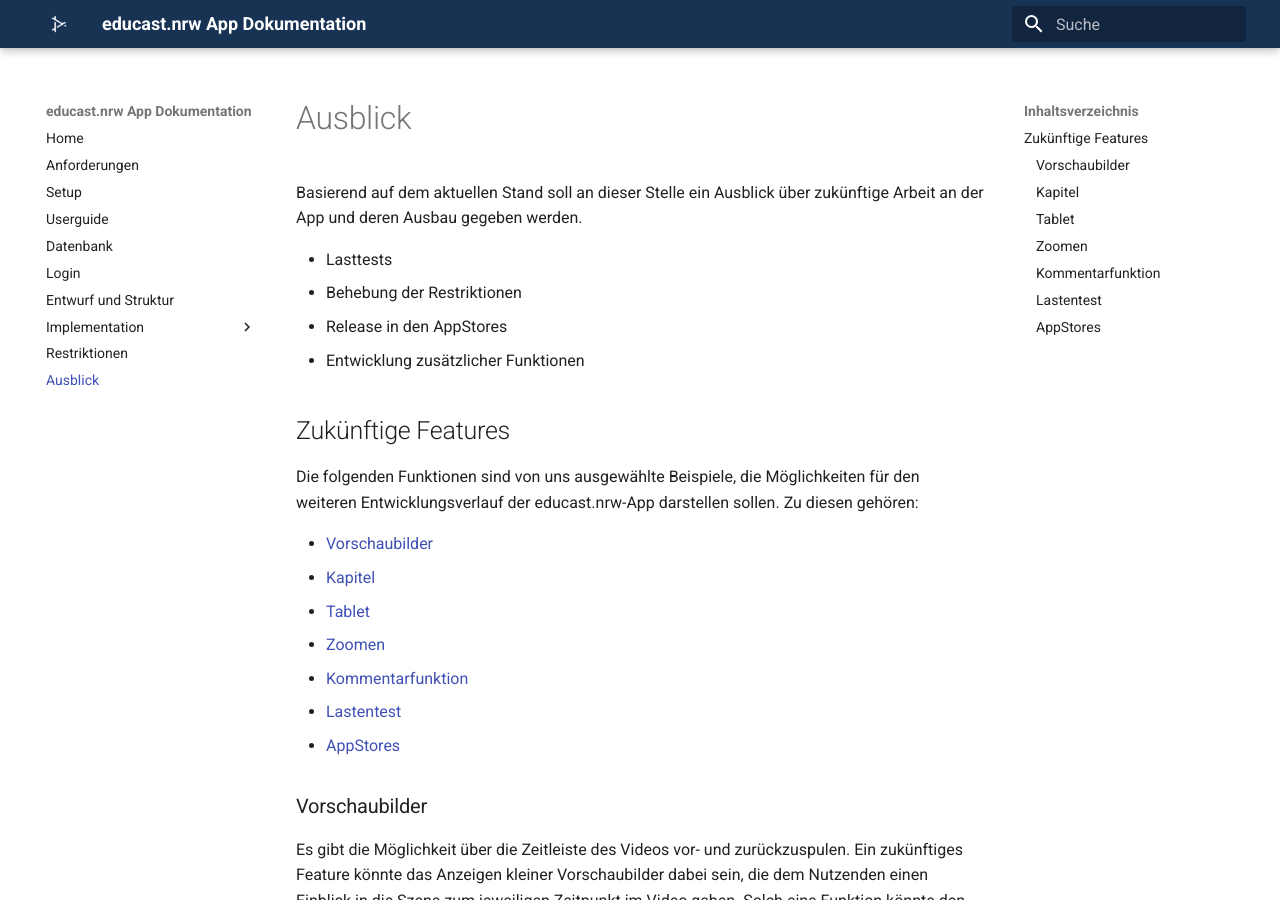
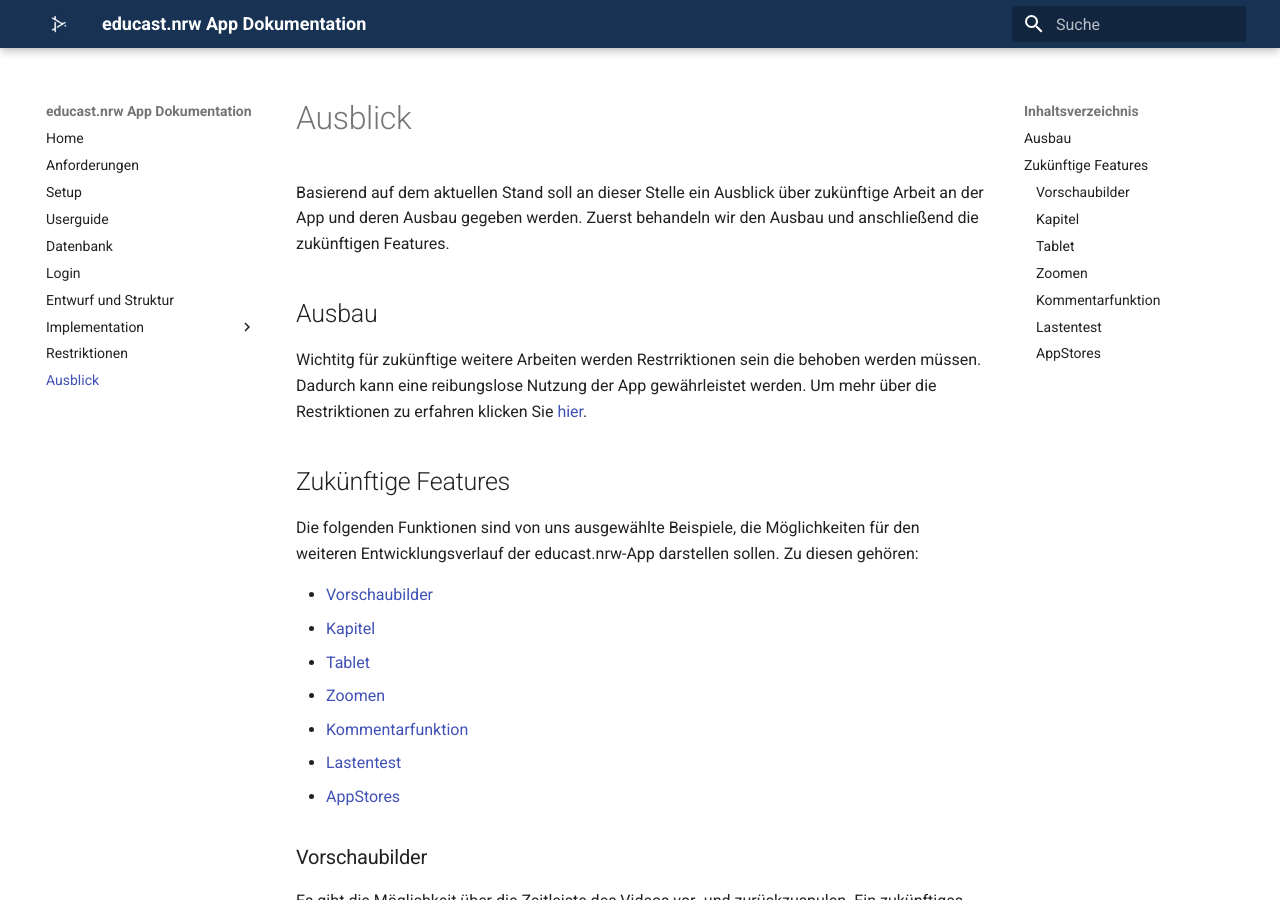
Before and after one commit to educastmobileapp/docs, an MkDocs documentation site: the page built from docs/future_work.md, in a window 1280 px wide and 900 px high. Built offline with MkDocs 1.6.1 and Material for MkDocs 9.7.7, drawn with Linux system fonts in a browser that asks for light colours.

Commit message:
Update future_work.md
adding restriktionen

```diff
--- a/docs/future_work.md
+++ b/docs/future_work.md
@@ -1,11 +1,10 @@
 # Ausblick
 
-Basierend auf dem aktuellen Stand soll an dieser Stelle ein Ausblick über zukünftige Arbeit an der App und deren Ausbau gegeben werden.
+Basierend auf dem aktuellen Stand soll an dieser Stelle ein Ausblick über zukünftige Arbeit an der App und deren Ausbau gegeben werden. Zuerst behandeln wir den Ausbau und anschließend die zukünftigen Features.
 
-- Lasttests
-- Behebung der Restriktionen
-- Release in den AppStores
-- Entwicklung zusätzlicher Funktionen
+## Ausbau
+
+Wichtitg für zukünftige weitere Arbeiten werden Restrriktionen sein die behoben werden müssen. Dadurch kann eine reibungslose Nutzung der App gewährleistet werden. Um mehr über die Restriktionen zu erfahren klicken Sie [hier](restriktionen.md).
 
 ## Zukünftige Features
 
```
